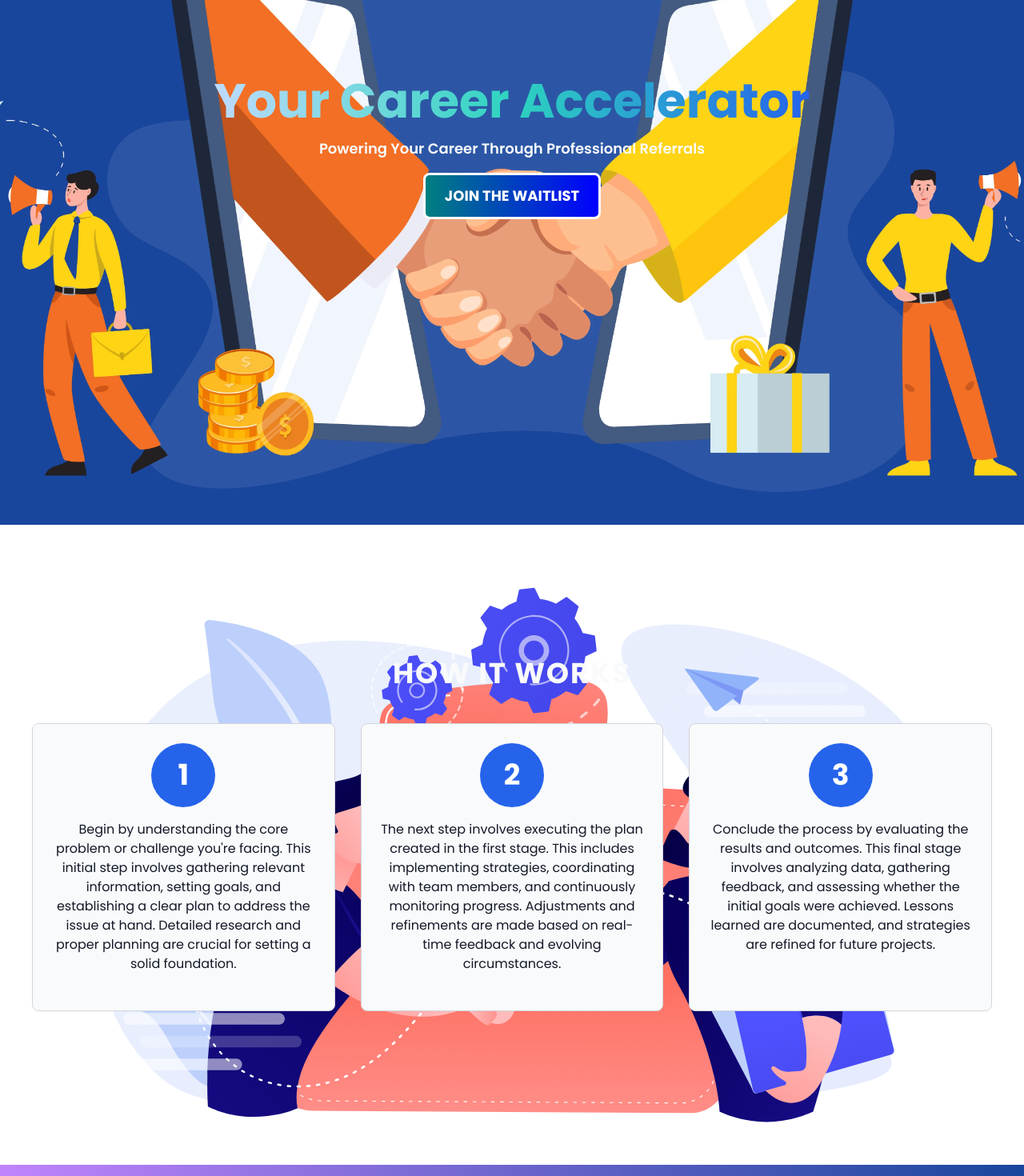
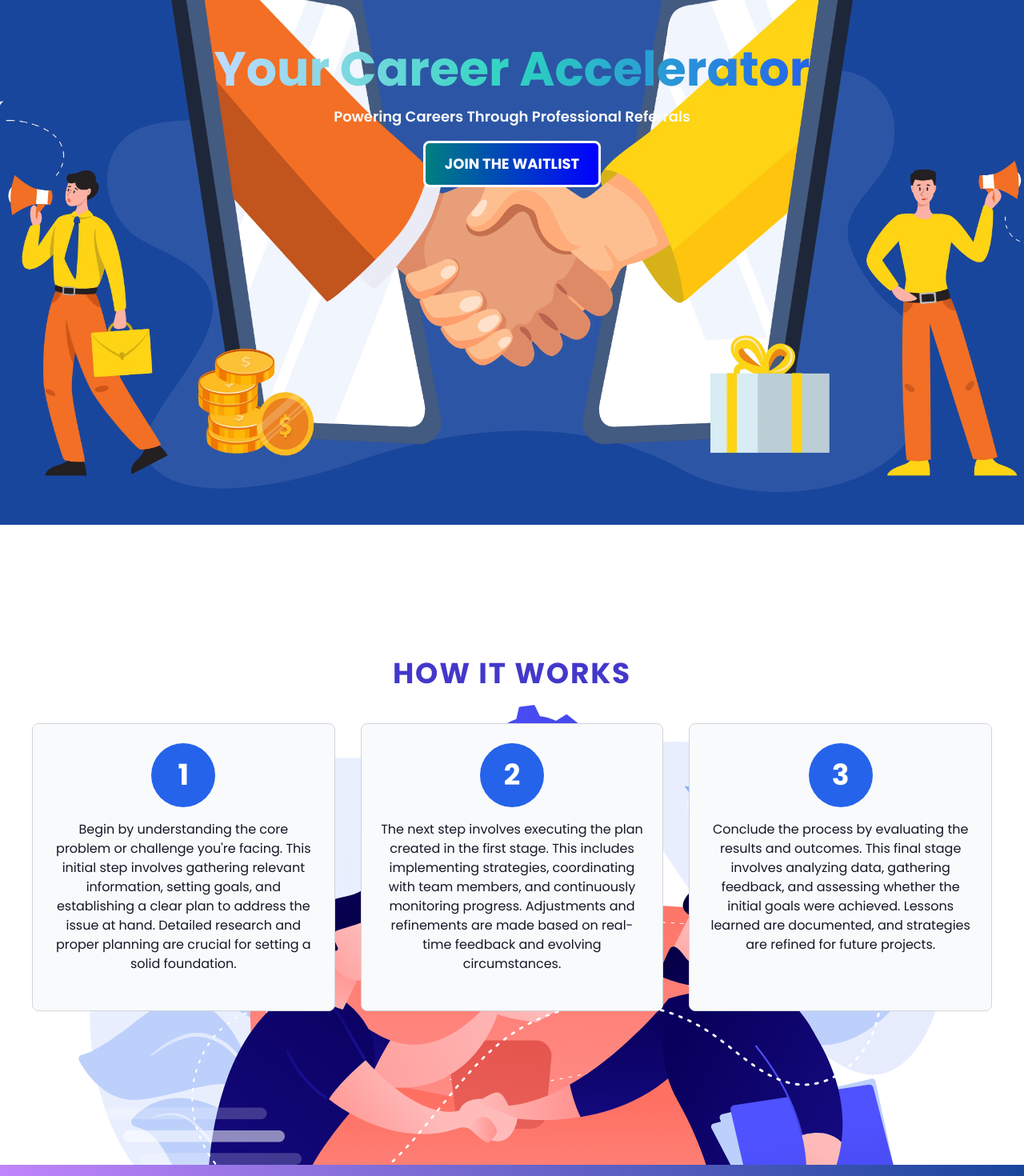
Before and after one commit to Goddy01/Refnet, a React (Vite) app: page / in a window 1280 px wide. Shown: the part 180-1650 px from the top of the page at 80% size. Built offline with nearby package versions, Linux system fonts and the light colour scheme.

Commit message:
fixed grid issue in homesection2 component and bgpositionY

```diff
--- a/src/components/HomeSection1.jsx
+++ b/src/components/HomeSection1.jsx
@@ -11,7 +11,7 @@ export default function HomeSection1() {
       />
 
       {/* Overlay Content */}
-      <div className="absolute top-[30vh] flex flex-col w-full items-center text-center text-gray-50 z-10 px-4 md:px-8 lg:px-16">
+      <div className="absolute top-[25vh] flex flex-col w-full items-center text-center text-gray-50 z-10 px-4 md:px-8 lg:px-16">
         <h1 className="
             text-transparent
             bg-clip-text
@@ -24,7 +24,7 @@ export default function HomeSection1() {
         <p className="
             text-gray-50 font-semibold text-lg px-7
           ">
-          Powering Your Career Through Professional Referrals
+          Powering Careers Through Professional Referrals
         </p>
         <button className="gradient-hover px-6 py-3 rounded-lg transition-all duration-300 waitlist-btn mt-[1rem] text-lg font-semibold">
             JOIN THE WAITLIST
--- a/src/components/HomeSection2.jsx
+++ b/src/components/HomeSection2.jsx
@@ -45,13 +45,14 @@ export default function HomeSection2() {
         backgroundSize: 'cover',
         backgroundPosition: 'center',
         backgroundRepeat: 'no-repeat',
+        backgroundPositionY: '15vh',
       }}
     >
       <div className='container mx-auto relative z-10'>
-        <h2 className='text-4xl font-bold text-center mb-8 lg:text-gray-50 tracking-wider font-poppins animate-bounce sm:text-blue-500 text-blue-700 text-nowrap'>
+        <h2 className='text-4xl font-bold text-center mb-8 text-indigo-700 tracking-wider font-poppins animate-bounce text-nowrap'>
           HOW IT WORKS
         </h2>
-        <div className='grid grid-cols-1 gap-8 px-4 lg:px-6 sm:grid-cols-1 md:grid-cols-2 lg:grid-cols-3 text-gray-900'>
+        <div className='grid grid-cols-1 gap-8 px-4 lg:px-6 sm:grid-cols-1 md:grid-cols-1 lg:grid-cols-3 text-gray-900'>
           {/* Step 1 */}
           <div
             ref={stepRefs[0]}
--- a/src/components/Pricing.jsx
+++ b/src/components/Pricing.jsx
@@ -37,7 +37,7 @@ export default function Pricing() {
         </span>
       </h2>
       <div className={`flex justify-center w-full transition-all duration-1000 ${isVisible ? 'animate-slideUp' : ''}`}>
-        <div className="grid grid-cols-1 lg:grid-cols-3 gap-[4.5rem] px-4 lg:px-6 max-w-screen-xl">
+        <div className="grid grid-cols-1 lg:grid-cols-3 lg:gap-[4.5rem] gap-5 px-4 lg:px-6 max-w-screen-xl">
           {/* Basic Plan */}
           <div className="relative overflow-hidden bg-white rounded-lg shadow-lg hover:shadow-2xl transform hover:scale-105 transition duration-300 ease-in-out md:w-[50vw] lg:w-full cursor-pointer">
             <div className="p-6 md:p-8 flex flex-col h-full">
```
